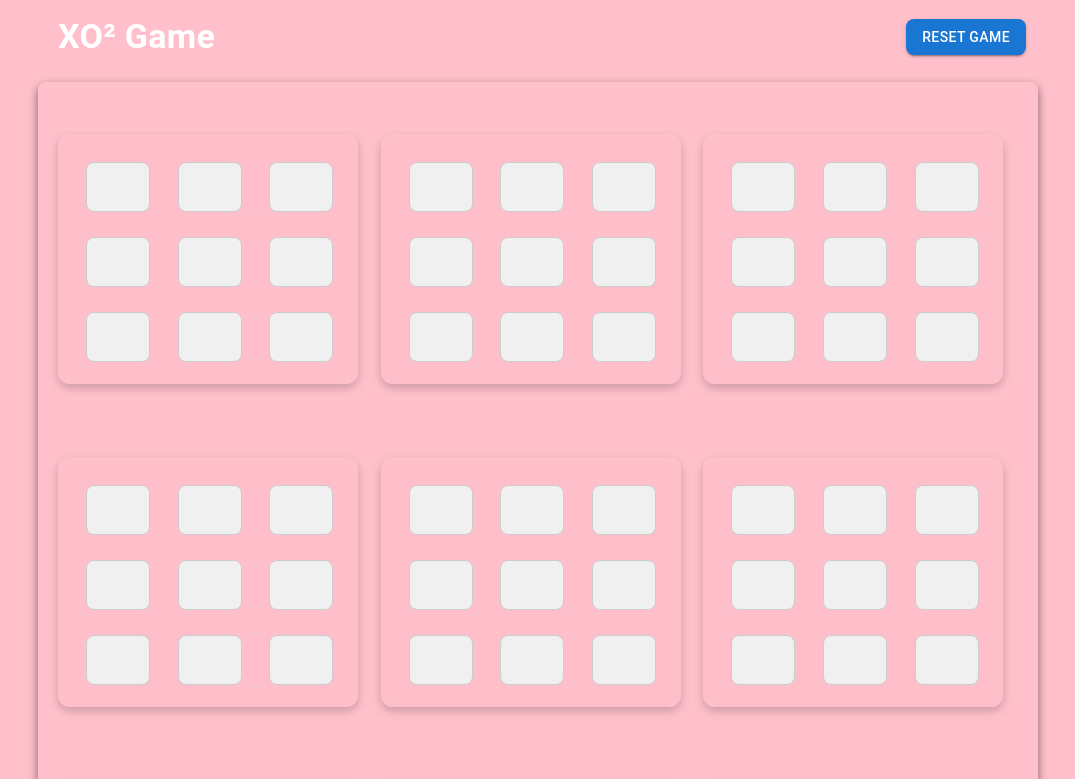
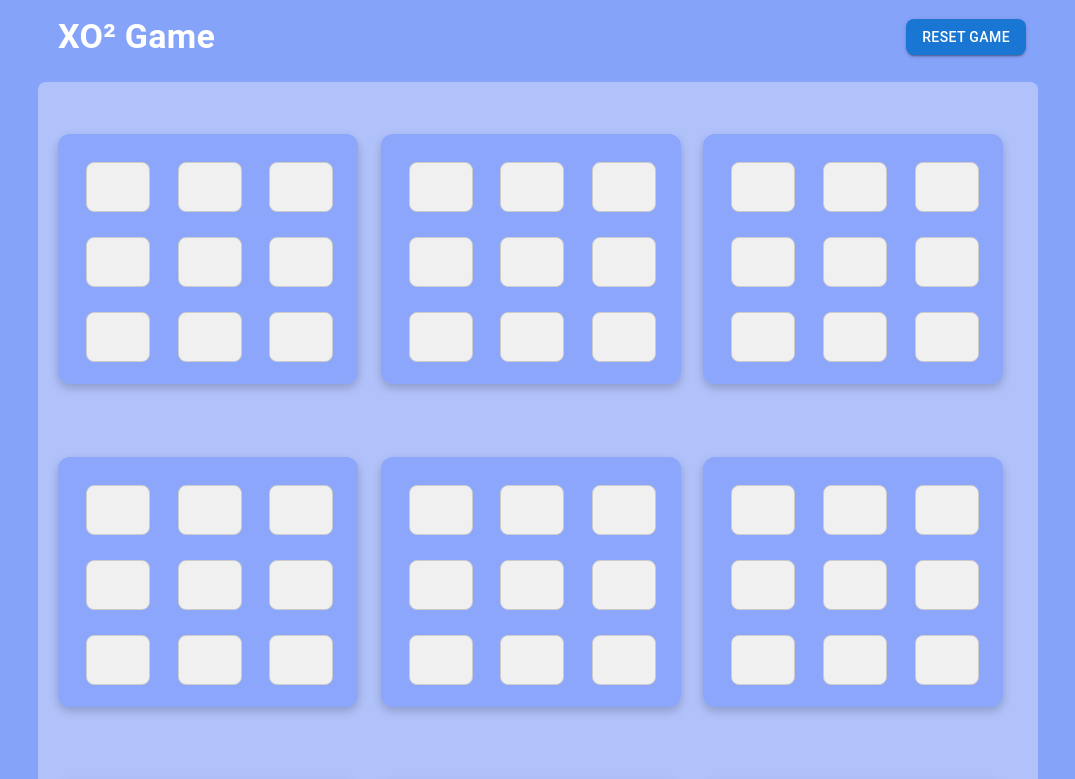
Before and after one commit to DolevPeretz/Ultimate-Tic-Tac-Toe-Frontend, a React (Create React App) app: page / in a window 1280 px wide. Shown: the top 779 px of the page, without its empty margins (98-1173 px from the left). Built offline with nearby package versions, Linux system fonts and the light colour scheme.

Commit message:
add the style

```diff
--- a/src/App.tsx
+++ b/src/App.tsx
@@ -1,8 +1,8 @@
 import React from "react";
-import { ThemeProvider, CssBaseline } from "@mui/material";
+import { ThemeProvider, CssBaseline, Box, Typography, Button } from "@mui/material";
 import MainBoard from "./MainBoard"; // ייבוא הלוח הראשי
-import { Box, Typography, Button } from "@mui/material";
 import theme from "./theme"; // ייבוא ערכת הנושא
+import styles from "./style"; // ייבוא הסגנונות
 
 const App: React.FC = () => {
   const resetGame = () => {
@@ -12,37 +12,10 @@ const App: React.FC = () => {
   return (
     <ThemeProvider theme={theme}>
       <CssBaseline />
-      <Box
-        sx={{
-          minHeight: "100vh",
-          display: "flex",
-          flexDirection: "column",
-          alignItems: "center",
-          justifyContent: "center",
-          padding: 2,
-          backgroundColor: "background.default", // ורוד בייבי מתוך ערכת הנושא
-        }}
-      >
+      <Box sx={styles.appContainer}>
         {/* כותרת המשחק עם הכפתור */}
-        <Box
-          sx={{
-            display: "flex", // סידור שורה
-            alignItems: "center", // יישור אנכי
-            justifyContent: "space-between", // מרווח בין הכותרת לכפתור
-            width: "100%", // שימוש ברוחב מלא
-            maxWidth: "1000px", // הגבלת הרוחב המרבי
-            paddingX: 2, // ריווח אופקי
-            marginBottom: 4, // מרווח מתחת לכותרת
-          }}
-        >
-          <Typography
-            variant="h4"
-            sx={{
-              color: "#FFFFFF", // צבע לבן
-              textAlign: "center",
-              fontWeight: "bold", // משקל גופן מודגש
-            }}
-          >
+        <Box sx={styles.headerContainer}>
+          <Typography variant="h4" sx={styles.title}>
             XO² Game
           </Typography>
           <Button variant="contained" color="primary" onClick={resetGame}>
--- a/src/Board.tsx
+++ b/src/Board.tsx
@@ -1,5 +1,6 @@
 import React from "react";
 import Grid from "@mui/material/Grid";
+import styles from "./style"; // ייבוא הסגנונות
 
 interface BoardProps {
   items: any[]; // מערך התאים בלוח
@@ -13,10 +14,8 @@ const Board: React.FC<BoardProps> = ({ items, renderItem, style }) => {
       container
       spacing={1}
       sx={{
-        padding: 2,
-        borderRadius: 4,
-        boxShadow: "0px 4px 10px rgba(0, 0, 0, 0.50)", // צל עדין
-        ...style, // מיזוג סגנונות מותאמים אישית
+        ...styles.board,
+        ...style,
       }}
     >
       {items.map((item, index) => (
--- a/src/MainBoard.tsx
+++ b/src/MainBoard.tsx
@@ -1,6 +1,7 @@
 import React from "react";
 import Board from "./Board";
 import MiniBoard from "./MiniBoard";
+import styles from "./style"; // ייבוא הסגנונות
 
 const MainBoard: React.FC = () => {
   const mainBoardItems = Array(9).fill(null); // הלוח הראשי עם 9 לוחות פנימיים
@@ -9,19 +10,7 @@ const MainBoard: React.FC = () => {
     <Board
       items={mainBoardItems}
       renderItem={(item, index) => <MiniBoard key={index} />}
-      style={{
-        // backgroundColor: "#D8BEBE", // ורוד עם גוון אפור
-        padding: "20px", // ריווח פנימי ללוח הראשי
-        width: "1000px", // רוחב קבוע ללוח הראשי
-        height: "1000px", // גובה קבוע ללוח הראשי
-        display: "grid", // שימוש ב-grid CSS
-        gridTemplateColumns: "repeat(3, 1fr)", // 3 עמודות
-        gap: "8px", // ריווח קטן יותר בין הלוחות הפנימיים
-        justifyContent: "center", // מיקום במרכז האופקי
-        alignItems: "center", // מיקום במרכז האנכי
-        borderRadius: "8px", // פינות מעוגלות ללוח הראשי
-        // boxShadow: "0px 8px 20px rgba(0, 0, 0, 0.3)", // צל ללוח הראשי
-      }}
+      style={styles.mainBoard} // שימוש בסגנונות מ-styles.ts
     />
   );
 };
--- a/src/MiniBoard.tsx
+++ b/src/MiniBoard.tsx
@@ -1,6 +1,7 @@
 import React, { useState } from "react";
 import Board from "./Board";
 import Square from "./Square";
+import styles from "./style"; // ייבוא הסגנונות
 
 const MiniBoard: React.FC = () => {
   const [board, setBoard] = useState<(string | null)[]>(Array(9).fill(null));
@@ -20,17 +21,7 @@ const MiniBoard: React.FC = () => {
       renderItem={(value, index) => (
         <Square value={value} onClick={() => handleClick(index)} />
       )}
-      style={{
-        backgroundColor: "rgba(255, 192, 203, 0.8)", // ורוד בייבי שקוף ללוח הפנימי
-        padding: "20px", // ריווח פנימי ללוח הפנימי
-        height: "250px", // גובה גדול יותר ללוח הפנימי
-        width: "300px", // רוחב גדול יותר ללוח הפנימי
-        display: "grid", // שימוש ב-grid CSS
-        gridTemplateColumns: "repeat(3, 1fr)", // 3 עמודות
-        gap: "15px", // ריווח גדול יותר בין הקוביות הפנימיות
-        borderRadius: "12px", // פינות מעוגלות ללוח הפנימי
-        boxShadow: "0px 4px 10px rgba(0, 0, 0, 0.2)", // צל עדין ללוח הפנימי
-      }}
+      style={styles.miniBoard}
     />
   );
 };
--- a/src/Square.tsx
+++ b/src/Square.tsx
@@ -1,5 +1,6 @@
 import React from "react";
 import Button from "@mui/material/Button";
+import styles from "./style"; // ייבוא הסגנונות
 
 interface SquareProps {
   value: string | null;
@@ -8,18 +9,7 @@ interface SquareProps {
 
 const Square: React.FC<SquareProps> = ({ value, onClick }) => {
   return (
-    <Button
-      variant="outlined"
-      onClick={onClick}
-      sx={{
-        width: 50,
-        height: 50,
-        fontSize: "1.5rem",
-        backgroundColor: "#f0f0f0", // רקע לתאים
-        borderRadius: 1, // פינות קטנות מעוגלות
-        border: "1px solid #ccc", // גבול עדין
-      }}
-    >
+    <Button variant="outlined" onClick={onClick} sx={styles.squareButton}>
       {value}
     </Button>
   );
--- /dev/null
+++ b/src/style.ts
@@ -0,0 +1,64 @@
+const styles = {
+  appContainer: {
+    minHeight: "100vh",
+    display: "flex",
+    flexDirection: "column",
+    alignItems: "center",
+    justifyContent: "center",
+    padding: 2,
+    backgroundColor: "background.default", // ורוד בייבי מתוך ערכת הנושא
+  },
+  headerContainer: {
+    display: "flex",
+    alignItems: "center", // יישור אנכי
+    justifyContent: "space-between", // מרווח בין הכותרת לכפתור
+    width: "100%", // שימוש ברוחב מלא
+    maxWidth: "1000px", // הגבלת הרוחב המרבי
+    paddingX: 2, // ריווח אופקי
+    marginBottom: 4, // מרווח מתחת לכותרת
+  },
+  title: {
+    color: "#FFFFFF", // צבע לבן
+    textAlign: "center",
+    fontWeight: "bold", // משקל גופן מודגש
+  },
+  mainBoard: {
+    padding: "20px", // ריווח פנימי ללוח הראשי
+    width: "1000px", // רוחב קבוע ללוח הראשי
+    height: "1000px", // גובה קבוע ללוח הראשי
+    display: "grid", // שימוש ב-grid CSS
+    gridTemplateColumns: "repeat(3, 1fr)", // 3 עמודות
+    gap: "8px", // ריווח קטן יותר בין הלוחות הפנימיים
+    justifyContent: "center", // מיקום במרכז האופקי
+    alignItems: "center", // מיקום במרכז האנכי
+    borderRadius: "8px", // פינות מעוגלות ללוח הראשי
+    backgroundColor: "rgba(195, 209, 252, 0.7)",
+
+
+  },
+  miniBoard: {
+    backgroundColor: "background.default",
+    padding: "20px",
+    height: "250px",
+    width: "300px",
+    display: "grid",
+    gridTemplateColumns: "repeat(3, 1fr)",
+    gap: "15px",
+    borderRadius: "12px",
+    boxShadow: "0px 4px 10px rgba(0, 0, 0, 0.2)", // צל עדין
+  },
+  board: {
+    padding: 2,
+    borderRadius: 4,
+  },
+  squareButton: {
+    width: 50,
+    height: 50,
+    fontSize: "1.5rem",
+    backgroundColor: "#f0f0f0", // רקע לתאים
+    borderRadius: 1, // פינות קטנות מעוגלות
+    border: "1px solid #ccc", // גבול עדין
+  },
+};
+
+export default styles;
--- a/src/theme.ts
+++ b/src/theme.ts
@@ -3,8 +3,7 @@ import { createTheme } from "@mui/material/styles";
 const theme = createTheme({
   palette: {
     background: {
-      default: "#FFC0CB", // ורוד בייבי לכל הרקע הראשי
-      // paper: "rgba(255, 192, 203, 0.7)", // ורוד בייבי שקוף ללוחות הפנימיים
+      default: "rgba(123, 155, 250, 0.7)",  // ורוד בייבי לכל הרקע הראשי
     },
     primary: {
       main: "#1976d2", // כחול לכפתורים ראשיים
```
